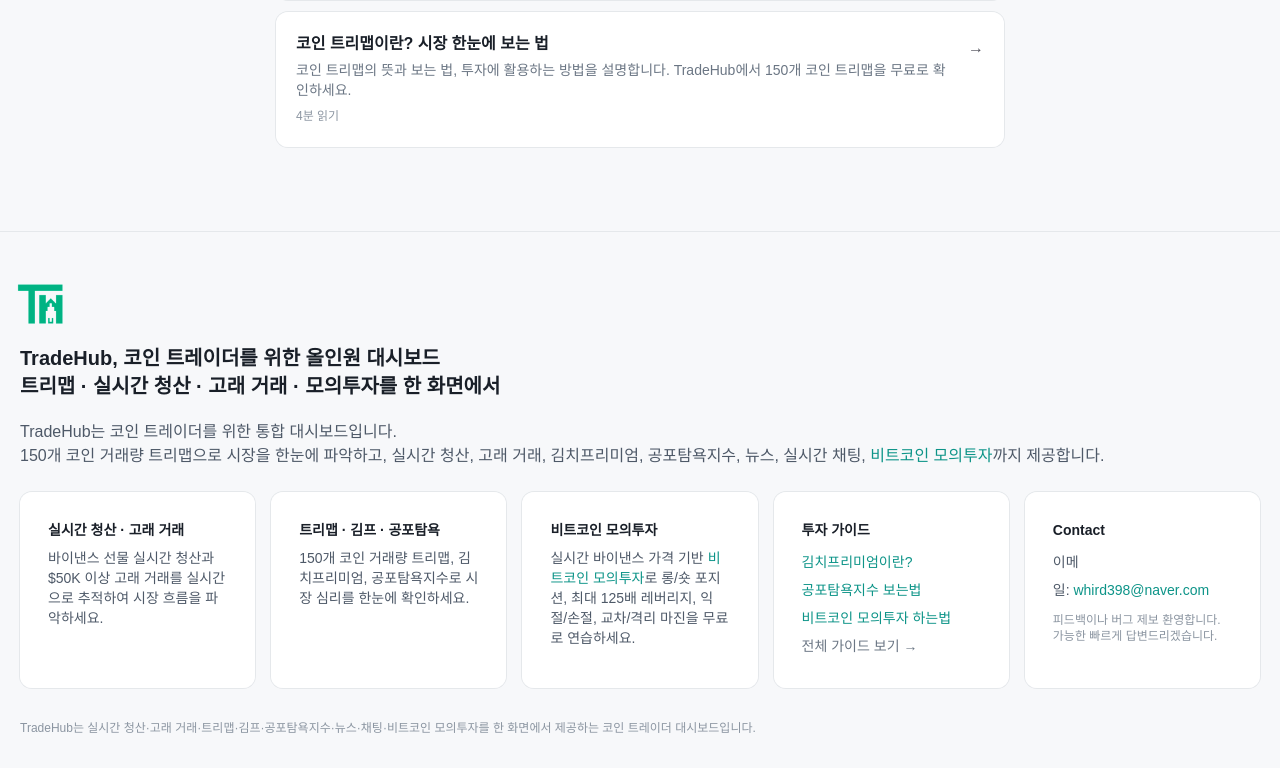
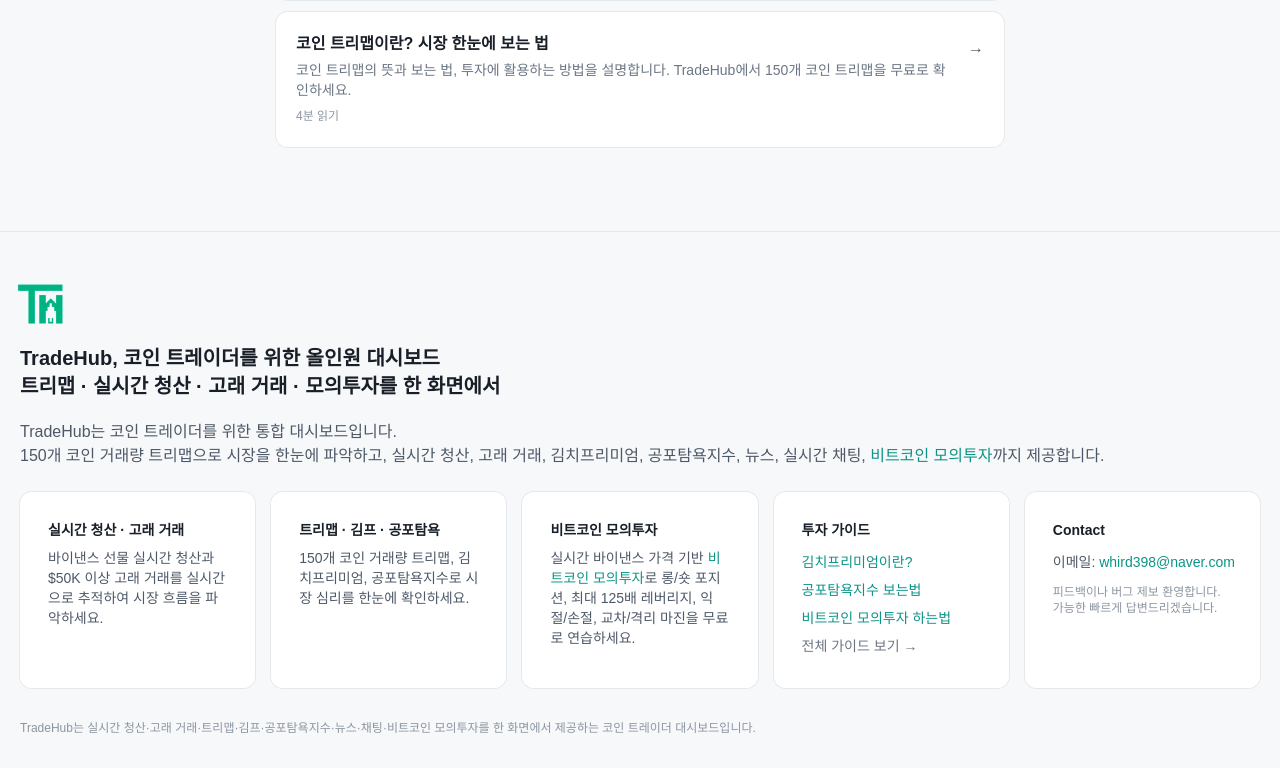
Before and after one commit to jaehyeongjung/TradeHub, a Next.js app: page /guide in a window 1280 px wide. Shown: the part 1345-2113 px from the top of the page. Built offline with nearby package versions, Linux system fonts and the light colour scheme; no server answers.

Commit message:
fix: 하단 footer 이메일 줄바꿈 방지

```diff
--- a/src/components/SeoFooter/index.tsx
+++ b/src/components/SeoFooter/index.tsx
@@ -130,7 +130,7 @@
                             Contact
                         </h3>
                         <ul className="mt-2 text-sm leading-7">
-                            <li>
+                            <li className="whitespace-nowrap">
                                 이메일:&nbsp;
                                 <a
                                     href="mailto:whird398@naver.com"
```
